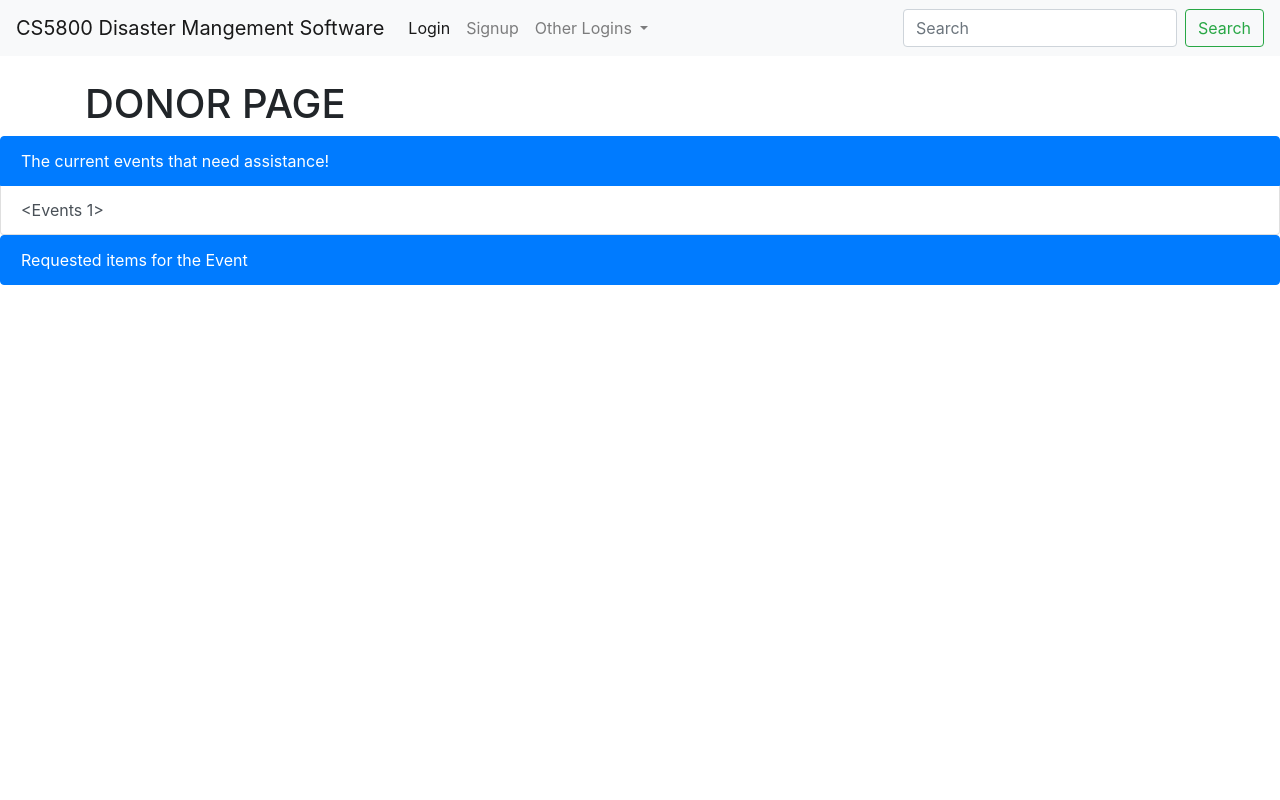
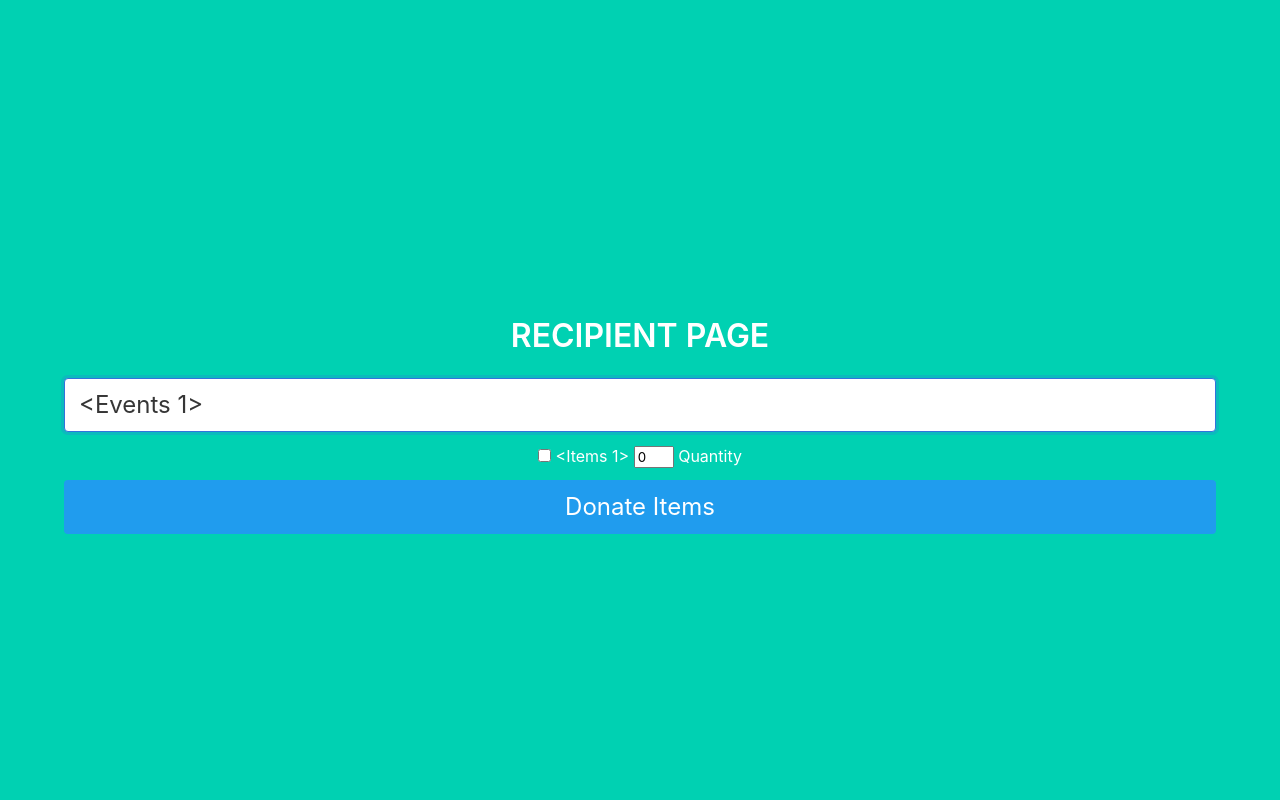
Before and after one commit to jnstockley/DAMS, a Flask app: page /donor in a window 1280 px wide. Run offline with Flask 3, Linux system fonts and the light colour scheme; tables that the repository leaves empty hold one stand-in row (values such as "Sample post"); some libraries are stand-ins or nearby versions.

Commit message:
Donor Page, Non Functional replication of Recepient Page

```diff
--- a/src/main.py
+++ b/src/main.py
@@ -1,4 +1,5 @@
 from flask import Blueprint, redirect, url_for
+
 
 main = Blueprint('main', __name__)
 
@@ -8,6 +9,7 @@
     return redirect(url_for('login.login'))
 
 
+
 @main.route('/profile')
 def profile():
     return 'Profile'
--- a/src/roles/donor.py
+++ b/src/roles/donor.py
@@ -10,7 +10,8 @@
 def show_events():
     events = get_events()
     print(events)
-    items = get_items()
-    return render_template('donor.html', events = events, items = items)
+    return render_template('donor.html', events=events)
+
+
 def get_items():
     items = get_items()
--- a/templates/base.html
+++ b/templates/base.html
@@ -10,28 +10,6 @@
 </head>
 
 <body>
-    <div class="navbar-end">
-        <a href="{{ url_for('main.index') }}" class="navbar-item">
-            Home
-        </a>
-        {% if current_user.is_authenticated %}
-        <a href="{{ url_for('main.profile') }}" class="navbar-item">
-            Profile
-        </a>
-        {% endif %}
-        {% if not current_user.is_authenticated %}
-        <a href="{{ url_for('auth.login') }}" class="navbar-item">
-            Login
-        </a>
-        <a href="{{ url_for('auth.signup') }}" class="navbar-item">
-            Sign Up
-        </a>
-        {% endif %}
-        {% if current_user.is_authenticated %}
-        <a href="{{ url_for('auth.logout') }}" class="navbar-item">
-            Logout
-        </a>
-        {% endif %}
     </div>
     <section class="hero is-primary is-fullheight">
 
--- a/templates/donor.html
+++ b/templates/donor.html
@@ -1,29 +1,37 @@
-{% extends 'base_merged.html' %}
-{% block title %} Donor {% endblock %}
+{% extends 'base.html' %}
+{% block title %} Recipient {% endblock %}
 
 {% block content %}
 
 <div class="container">
-  <h1> DONOR PAGE </h1>
-</div>
+    <h1 class="title sign-up-title">RECIPIENT PAGE </h1>
+    <form method="POST" action="/request" enctype="application/x-www-form-urlencoded">
+            <!-- Event -->
+            <div class="field">
+                <div class="control">
+                    <select class="input is-large" name="event" autofocus="">
+                        {% for event in events %}
+                            <option id={{ event }}>{{ event }}</option>
+                        {% endfor %}
+                    </select>
+                </div>
+            </div>
 
-<div class="list-group">
-  <a href="#" class="list-group-item list-group-item-action active" aria-current="true">
-    The current events that need assistance!
-  </a>
-  {% for event in events %}
-    <a href="#" class="list-group-item list-group-item-action">{{event}}</a>
-  {% endfor %}
-</div>
+            <!-- Items -->
+            <div class="field">
+                <div class="control" name="items" style="text-align: center">
+                    {% for item in items %}
+                        <input class="is-large" type="checkbox" id={{ item }} value={{ item }}>
+                        <label for={{ item }}>{{ item }}</label>
+                        <input for="{{ item }}-quantity" name="{{ item }}" id={{ item }} type="number" value=0 style="width: 40px">
+                        <label for="{{ item }}-quantity">Quantity</label>
+                        <br>
+                    {% endfor %}
+                </div>
+            </div>
 
-
-<div class="list-group">
-  <a href="#" class="list-group-item list-group-item-action active" aria-current="true">
-    Requested items for the Event
-  </a>
-  {% for item in itemList %}
-    <a href="#" class="list-group-item list-group-item-action">{{item}}</a>
-  {% endfor %}
+            <button class="button is-block is-info is-large is-fullwidth" name="link">Donate Items</button>
+        </form>
 </div>
 
 {% endblock %}
--- a/templates/recipient.html
+++ b/templates/recipient.html
@@ -4,7 +4,7 @@
 {% block content %}
 
 <div class="container">
-    <h1 class="title sign-up-title">RECIPIENT PAGE </h1>
+    <h1 class="title sign-up-title">DONOR PAGE </h1>
     <form method="POST" action="/request" enctype="application/x-www-form-urlencoded">
             <!-- Event -->
             <div class="field">
```
